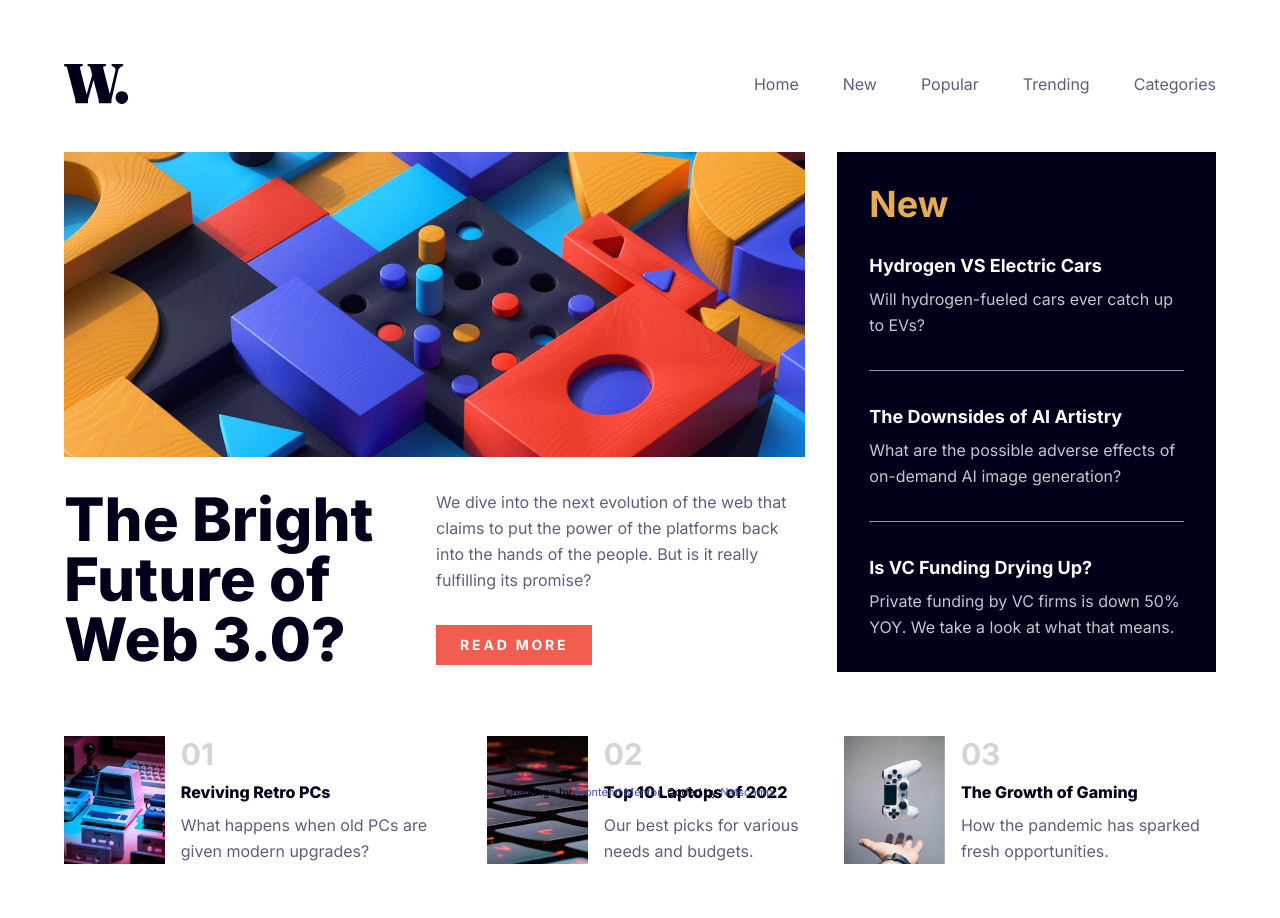
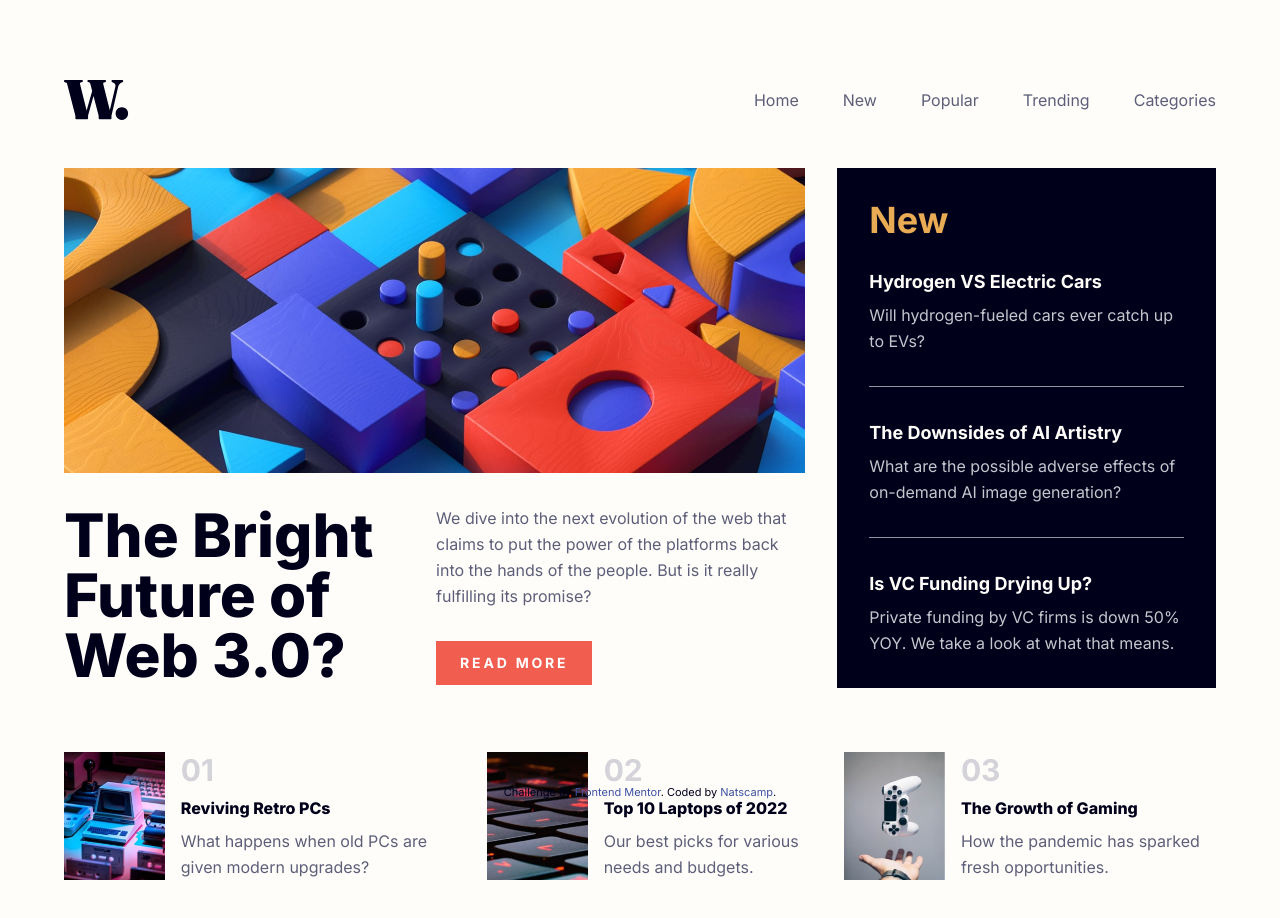
Before and after one commit to nathaniel-the-dev/News-homepage-challenge, a website: page index.html in a window 1280 px wide. Drawn offline with Linux system fonts and the light colour scheme.

Commit message:
Fixed some styling\

```diff
--- a/index.html
+++ b/index.html
@@ -20,9 +20,9 @@
     <title>Frontend Mentor | News homepage</title>
 </head>
 
-<body class="text-very-dark-blue">
+<body class="text-very-dark-blue bg-off-white">
 
-    <header class="lg:pt-16 lg:pb-12 container pt-8 pb-10">
+    <header class="lg:pt-20 lg:pb-12 container pt-8 pb-10">
         <nav class="flex items-center justify-between">
             <a href="./index.html">
                 <img src="./assets/images/logo.svg" alt="logo">
@@ -90,7 +90,7 @@
                                 hands of the people. But is it really fulfilling its promise?</p>
 
                             <a href="#"
-                                class="bg-soft-red inline-flex items-center gap-2 px-6 py-2.5 tracking-[0.2em] font-bold text-sm text-white uppercase transition-colors hover:bg-very-dark-blue duration-300">Read
+                                class="bg-soft-red inline-flex items-center gap-2 px-6 py-3 tracking-[0.2em] font-bold text-sm text-white uppercase transition-colors hover:bg-very-dark-blue duration-300">Read
                                 more</a>
                         </div>
 
```
Also changed, not shown: README.md, style.css.
